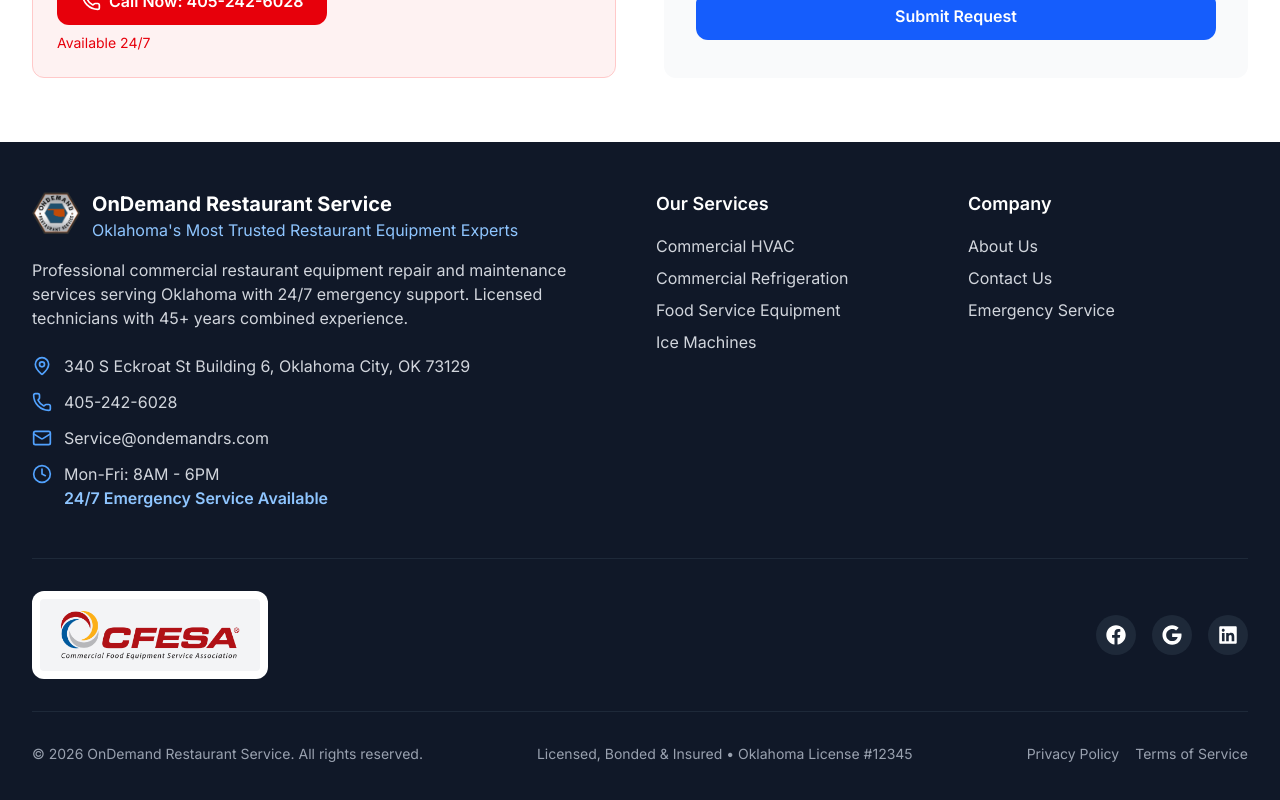
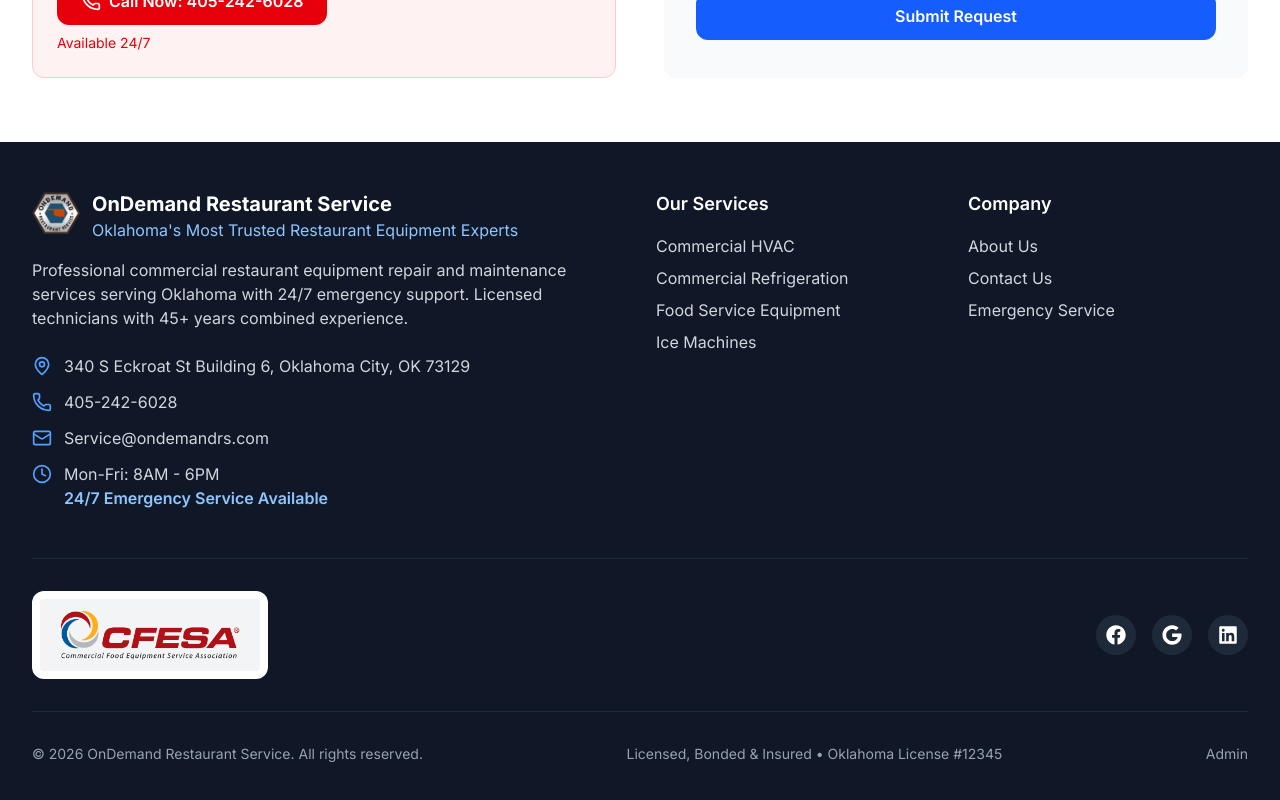
Before and after one commit to DPilat-Dev/on-demand-rs, a Next.js app: page / in a window 1280 px wide. Shown: the part 4639-5439 px from the top of the page. Built offline with nearby package versions, Linux system fonts and the light colour scheme; no server answers; the database is empty.

Commit message:
Add the admin href

```diff
--- a/app/components/Footer.tsx
+++ b/app/components/Footer.tsx
@@ -131,11 +131,8 @@
             <p className="text-gray-400 text-sm">{footerData.legal.copyright}</p>
             <p className="text-gray-400 text-sm">{footerData.legal.license}</p>
             <div className="flex items-center space-x-4">
-              <Link href={footerData.legal.privacyPolicy} className="text-gray-400 hover:text-white text-sm">
-                Privacy Policy
-              </Link>
-              <Link href={footerData.legal.termsOfService} className="text-gray-400 hover:text-white text-sm">
-                Terms of Service
+              <Link href="/admin" className="text-gray-400 hover:text-white text-sm">
+                Admin
               </Link>
             </div>
           </div>
```
